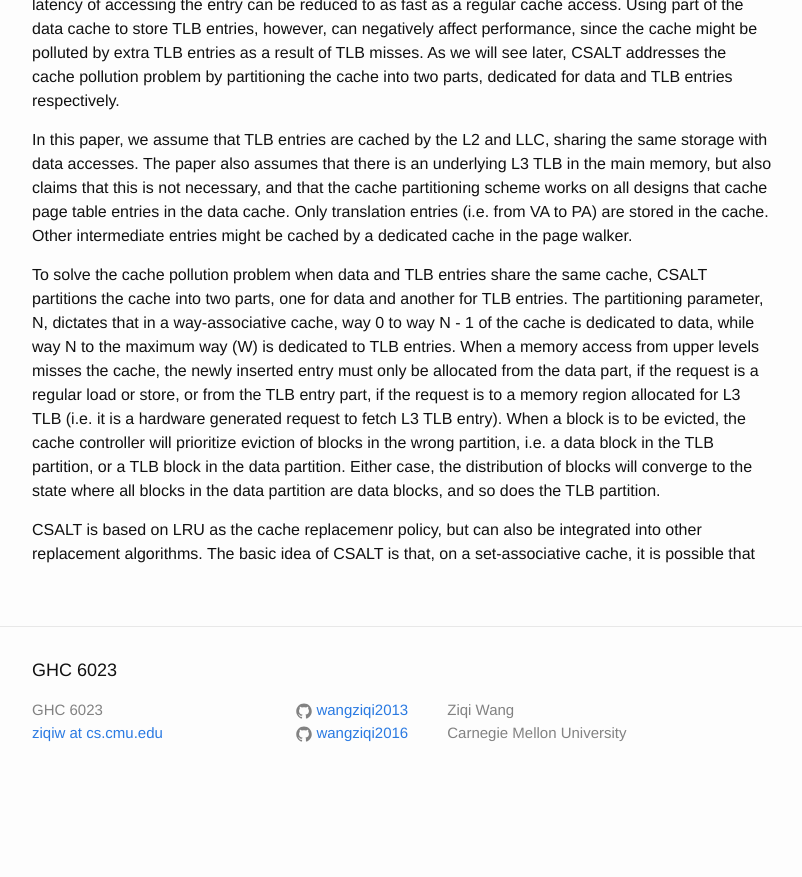
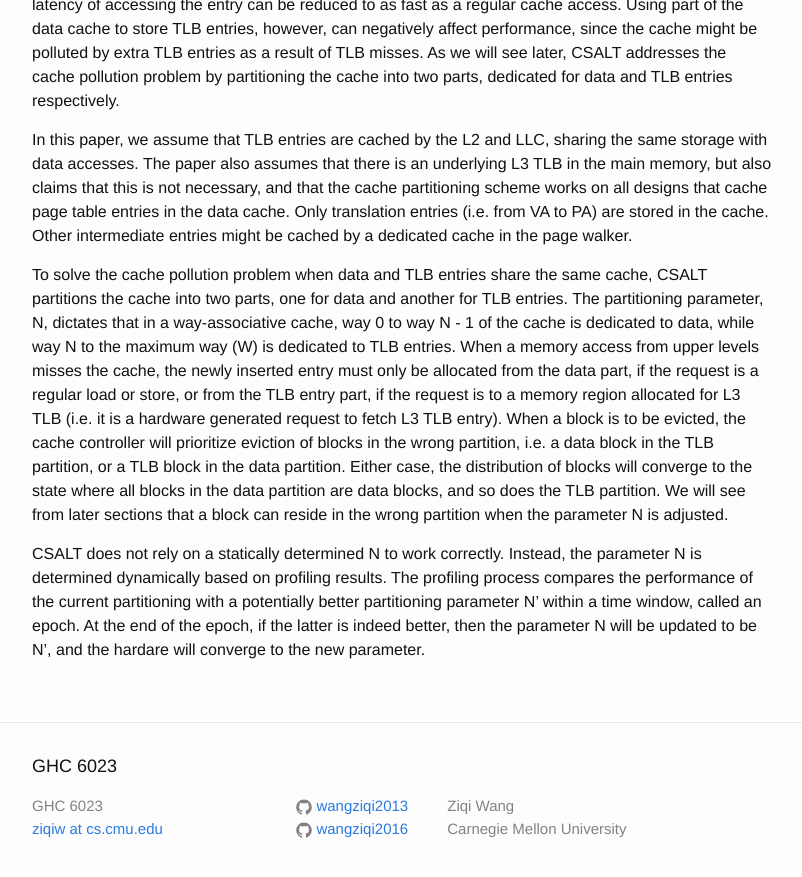
Before and after one commit to wangziqi2013/wangziqi2013.github.io, a Jekyll site: the page built from _posts/2019-08-18-CSALT.markdown, in a window 1280 px wide and 900 px high, scrolled down 760 px. Shown: the top 877 px of the window, without its empty margins (238-1040 px from the left). Built offline with Jekyll 4.4.1, drawn with Linux system fonts in a browser that asks for light colours; before the commit the page ends 1564 px from its top, so only the background shows below that.

Commit message:
Adding profiling

```diff
--- a/_posts/2019-08-18-CSALT.markdown
+++ b/_posts/2019-08-18-CSALT.markdown
@@ -44,7 +44,10 @@ data part, if the request is a regular load or store, or from the TLB entry part
 allocated for L3 TLB (i.e. it is a hardware generated request to fetch L3 TLB entry). When a block is to be evicted,
 the cache controller will prioritize eviction of blocks in the wrong partition, i.e. a data block in the TLB partition,
 or a TLB block in the data partition. Either case, the distribution of blocks will converge to the state where all
-blocks in the data partition are data blocks, and so does the TLB partition.
+blocks in the data partition are data blocks, and so does the TLB partition. We will see from later sections that
+a block can reside in the wrong partition when the parameter N is adjusted.
 
-CSALT is based on LRU as the cache replacemenr policy, but can also be integrated into other replacement algorithms. The
-basic idea of CSALT is that, on a set-associative cache, it is possible that
+CSALT does not rely on a statically determined N to work correctly. Instead, the parameter N is determined dynamically
+based on profiling results. The profiling process compares the performance of the current partitioning with a potentially
+better partitioning parameter N' within a time window, called an epoch. At the end of the epoch, if the latter is indeed
+better, then the parameter N will be updated to be N', and the hardare will converge to the new parameter.
```
